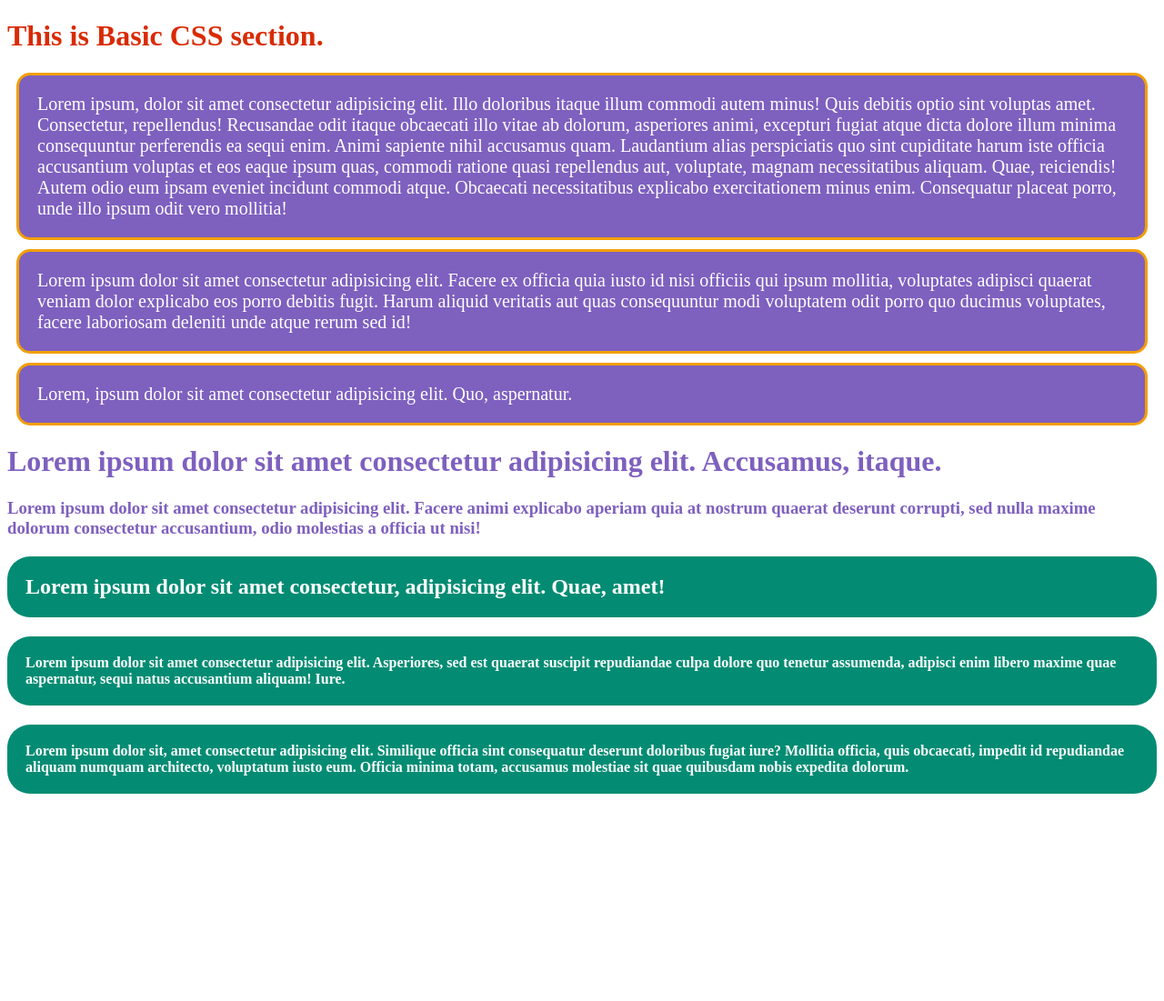
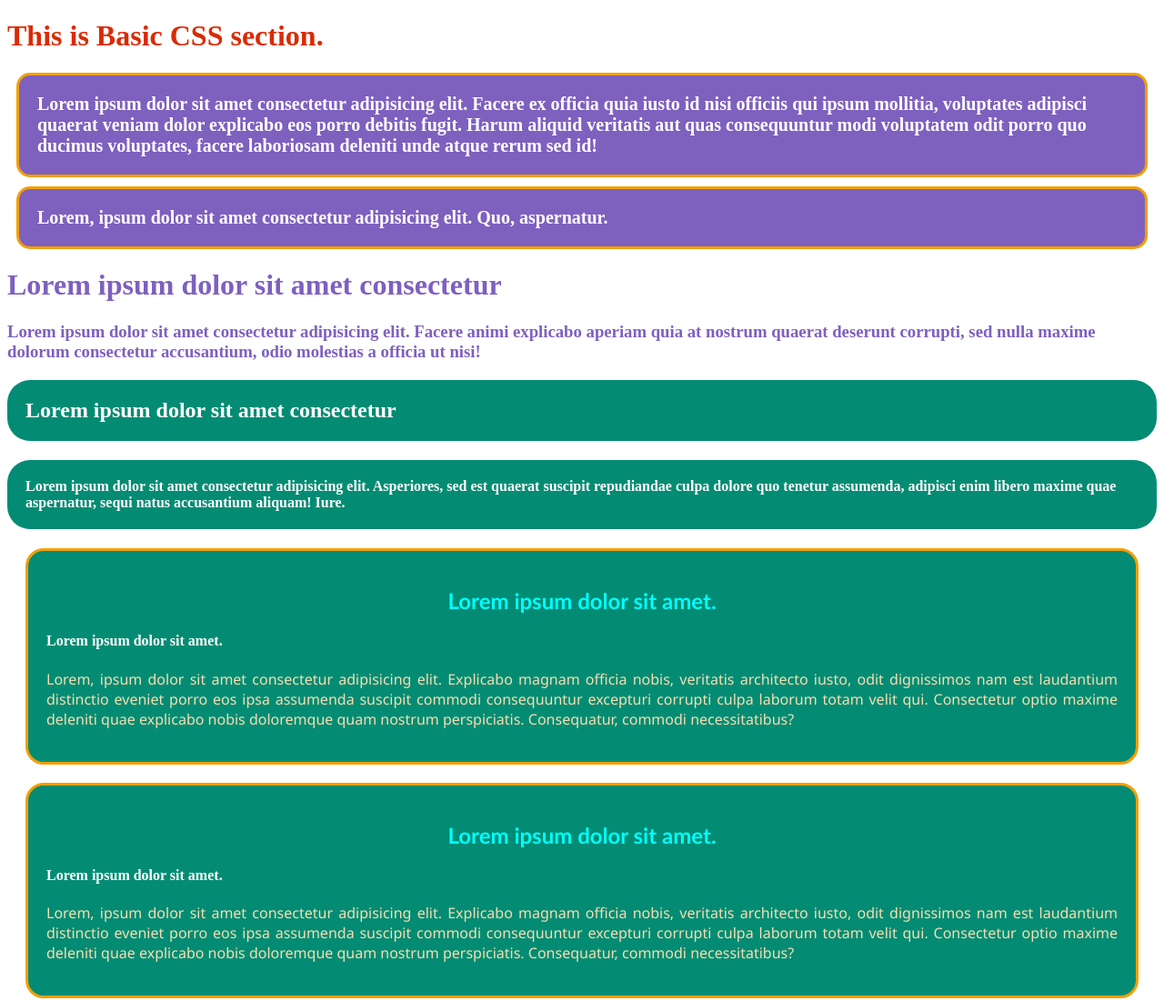
Before and after one commit to ruhulamin111/Basic-CSS, a plain HTML site: page index.html in a window 1280 px wide. Shown: the whole page at 91% size. Before the commit the page ends 894 px from the top, so only its background shows below. Drawn offline with Linux system fonts and the light colour scheme.

Commit message:
add blg style

```diff
--- a/index.html
+++ b/index.html
@@ -11,7 +11,7 @@
     <!-- internal css -->
     <style>
         /* all html tag  */
-        p {
+        h5 {
             color: white;
             font-size: 20px;
             background-color: #7E60BF;
@@ -37,6 +37,28 @@
             padding: 20px;
             border-radius: 25px;
         }
+
+        .blog {
+            color: white;
+            background-color: #038C73;
+            border: 3px solid #F29F05;
+            border-radius: 20px;
+            padding: 20px;
+            margin: 20px;
+        }
+
+        .blog p {
+            text-align: justify;
+            color: wheat;
+            font-family: 'Segoe UI', Tahoma, Geneva, Verdana, sans-serif;
+        }
+
+        .blog h2 {
+            text-align: center;
+            font-weight: 600;
+            font-family: 'Gill Sans', 'Gill Sans MT', Calibri, 'Trebuchet MS', sans-serif;
+            color: aqua;
+        }
     </style>
 
 </head>
@@ -46,36 +68,43 @@
     <h1 id="large">This is Basic CSS section.</h1>
 
     <!-- use html tag -->
-    <p>Lorem ipsum, dolor sit amet consectetur adipisicing elit. Illo doloribus itaque illum commodi autem minus! Quis
-        debitis optio sint voluptas amet. Consectetur, repellendus! Recusandae odit itaque obcaecati illo vitae ab
-        dolorum, asperiores animi, excepturi fugiat atque dicta dolore illum minima consequuntur perferendis ea sequi
-        enim. Animi sapiente nihil accusamus quam. Laudantium alias perspiciatis quo sint cupiditate harum iste officia
-        accusantium voluptas et eos eaque ipsum quas, commodi ratione quasi repellendus aut, voluptate, magnam
-        necessitatibus aliquam. Quae, reiciendis! Autem odio eum ipsam eveniet incidunt commodi atque. Obcaecati
-        necessitatibus explicabo exercitationem minus enim. Consequatur placeat porro, unde illo ipsum odit vero
-        mollitia!</p>
-    <p>Lorem ipsum dolor sit amet consectetur adipisicing elit. Facere ex officia quia iusto id nisi officiis qui ipsum
+    <h5>Lorem ipsum dolor sit amet consectetur adipisicing elit. Facere ex officia quia iusto id nisi officiis qui ipsum
         mollitia, voluptates adipisci quaerat veniam dolor explicabo eos porro debitis fugit. Harum aliquid veritatis
         aut quas consequuntur modi voluptatem odit porro quo ducimus voluptates, facere laboriosam deleniti unde atque
-        rerum sed id!</p>
-    <p>Lorem, ipsum dolor sit amet consectetur adipisicing elit. Quo, aspernatur.</p>
+        rerum sed id!</h5>
+    <h5>Lorem, ipsum dolor sit amet consectetur adipisicing elit. Quo, aspernatur.</h5>
 
     <!-- use class -->
-    <h1 class="common">Lorem ipsum dolor sit amet consectetur adipisicing elit. Accusamus, itaque.</h1>
+    <h1 class="common">Lorem ipsum dolor sit amet consectetur</h1>
     <h3 class="common">Lorem ipsum dolor sit amet consectetur adipisicing elit. Facere animi explicabo aperiam quia at
         nostrum quaerat deserunt corrupti, sed nulla maxime dolorum consectetur accusantium, odio molestias a officia ut
         nisi!</h3>
 
     <!-- double class -->
-    <h2 class="common simple">Lorem ipsum dolor sit amet consectetur, adipisicing elit. Quae, amet!</h2>
+    <h2 class="common simple">Lorem ipsum dolor sit amet consectetur</h2>
     <h4 class="common simple">Lorem ipsum dolor sit amet consectetur adipisicing elit. Asperiores, sed est quaerat
         suscipit repudiandae culpa
         dolore quo tenetur assumenda, adipisci enim libero maxime quae aspernatur, sequi natus accusantium aliquam!
         Iure.</h4>
-    <h4 class="common simple">Lorem ipsum dolor sit, amet consectetur adipisicing elit. Similique officia sint
-        consequatur deserunt doloribus
-        fugiat iure? Mollitia officia, quis obcaecati, impedit id repudiandae aliquam numquam architecto, voluptatum
-        iusto eum. Officia minima totam, accusamus molestiae sit quae quibusdam nobis expedita dolorum.</h4>
+
+    <!-- blogs section -->
+    <div class="blog">
+        <h2>Lorem ipsum dolor sit amet.</h2>
+        <h4>Lorem ipsum dolor sit amet.</h4>
+        <p>Lorem, ipsum dolor sit amet consectetur adipisicing elit. Explicabo magnam officia nobis, veritatis
+            architecto iusto, odit dignissimos nam est laudantium distinctio eveniet porro eos ipsa assumenda suscipit
+            commodi consequuntur excepturi corrupti culpa laborum totam velit qui. Consectetur optio maxime deleniti
+            quae explicabo nobis doloremque quam nostrum perspiciatis. Consequatur, commodi necessitatibus?</p>
+    </div>
+
+    <div class="blog">
+        <h2>Lorem ipsum dolor sit amet.</h2>
+        <h4>Lorem ipsum dolor sit amet.</h4>
+        <p>Lorem, ipsum dolor sit amet consectetur adipisicing elit. Explicabo magnam officia nobis, veritatis
+            architecto iusto, odit dignissimos nam est laudantium distinctio eveniet porro eos ipsa assumenda suscipit
+            commodi consequuntur excepturi corrupti culpa laborum totam velit qui. Consectetur optio maxime deleniti
+            quae explicabo nobis doloremque quam nostrum perspiciatis. Consequatur, commodi necessitatibus?</p>
+    </div>
 
 
 
```
